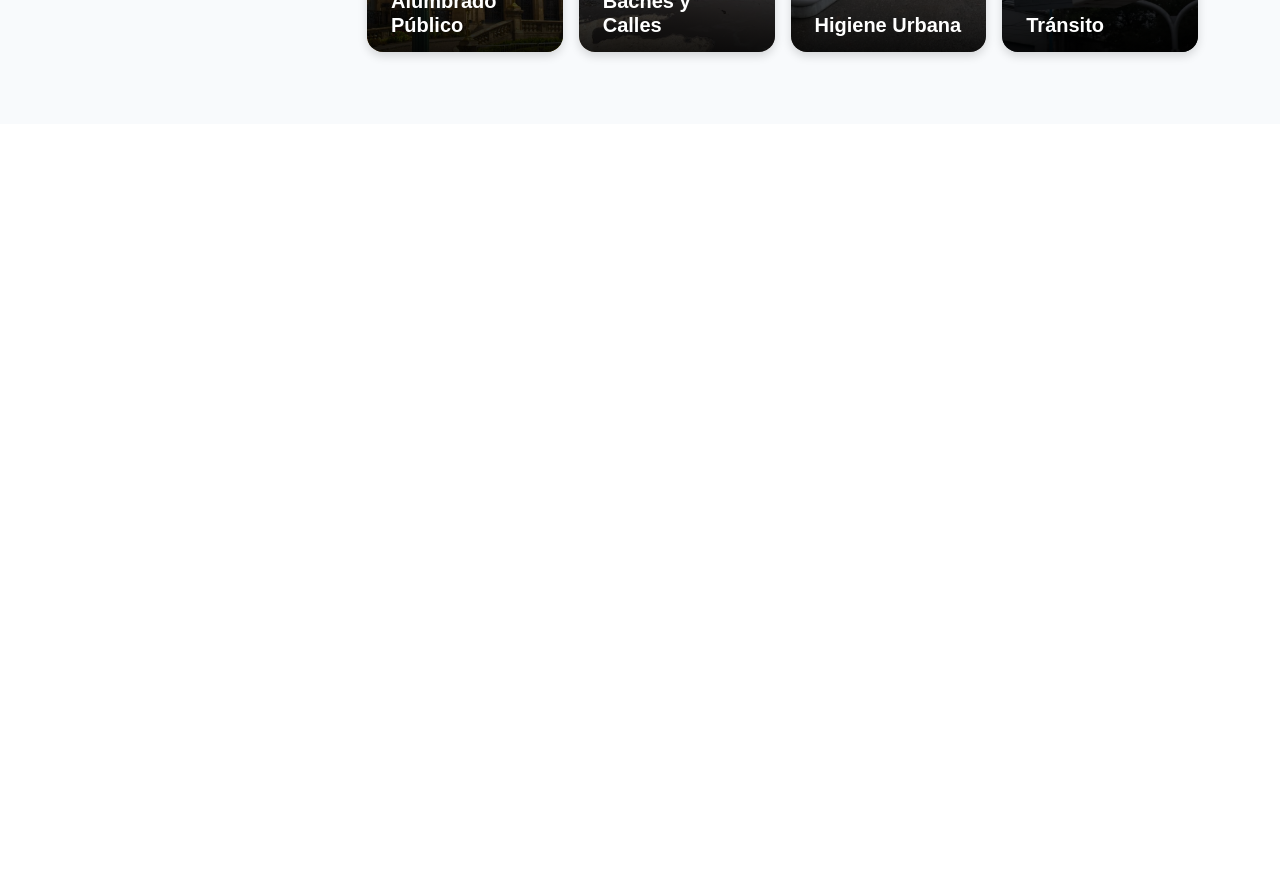
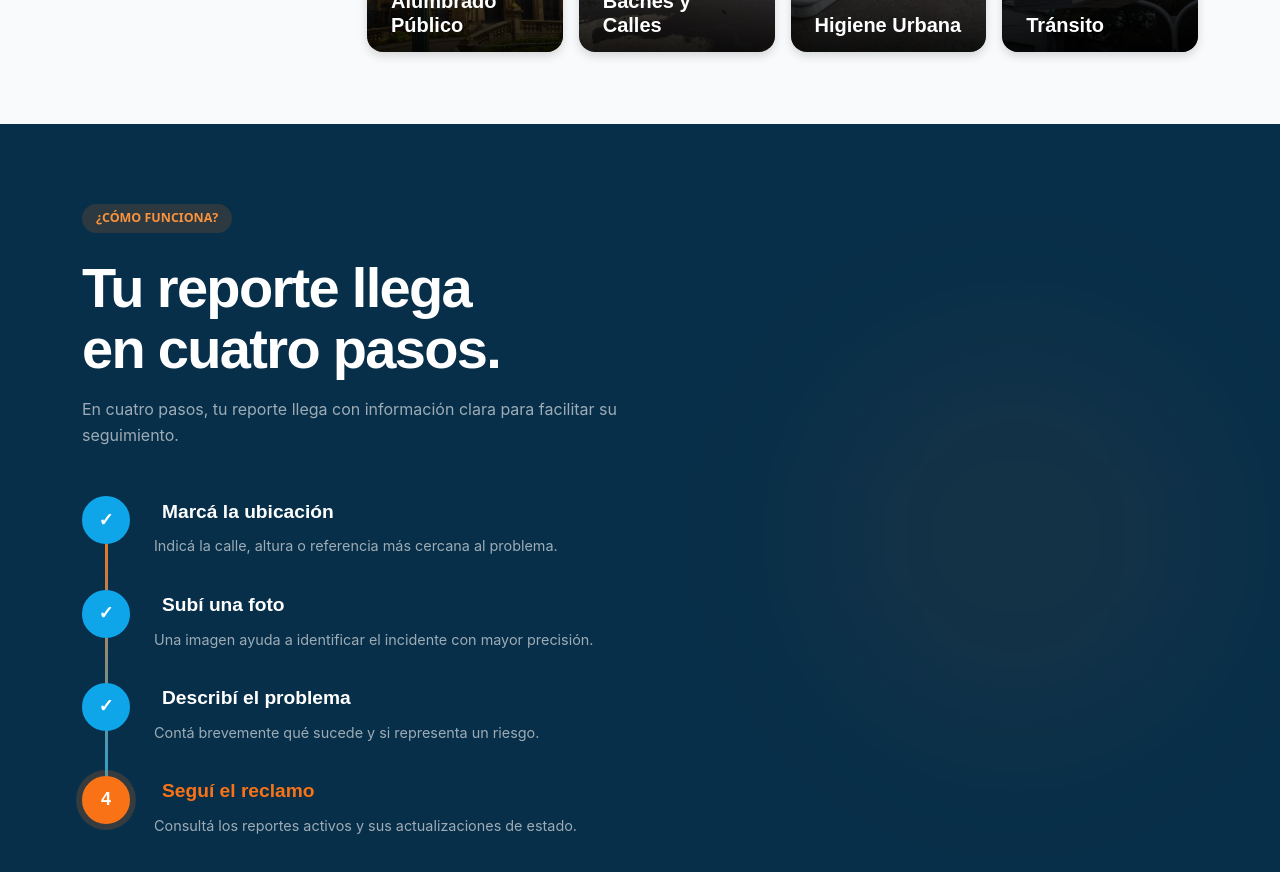
Before and after one commit to LucasCarrizo14/SOSTucuman-frontend, a React (Vite) app: page / in a window 1280 px wide. Shown: the part 1160-2032 px from the top of the page. Before the commit the page ends 1284 px from the top, so only its background shows below. Built offline with nearby package versions, Linux system fonts and the light colour scheme.

Commit message:
refactor:Migro seccion como funciona a react-b y cambio de diseño

```diff
--- a/package.json
+++ b/package.json
@@ -13,7 +13,9 @@
     "bootstrap": "^5.3.8",
     "react": "^19.2.8",
     "react-bootstrap": "^2.10.10",
-    "react-dom": "^19.2.8"
+    "react-bootstrap-icons": "^1.11.6",
+    "react-dom": "^19.2.8",
+    "react-router-dom": "^7.18.4"
   },
   "devDependencies": {
     "@eslint/js": "^10.0.1",
--- a/src/App.jsx
+++ b/src/App.jsx
@@ -4,6 +4,7 @@ import AuthModal from "./componentes/Modal-login";
 import Hero from "./componentes/Inicio";
 import ReportModal from "./componentes/Modal-reporte";
 import Categorias from "./componentes/Categorias";
+import ComoFunciona from "./componentes/Como-funciona";
 function App() {
   //MODAL LOGIN
   const [showAuthModal, setShowAuthModal] = useState(false);
@@ -22,11 +23,10 @@ function App() {
       <AuthModal show={showAuthModal} onHide={handleCloseAuth} />
       <ReportModal show={showReportModal} onHide={handleCloseReport} />
       <Hero onReport={handleOpenReport} />
-      {/* Añadimos la sección de categorías debajo del Hero */}
       <Categorias
         activeCategory={activeCategory}
-        setActiveCategory={setActiveCategory}
-      />
+        setActiveCategory={setActiveCategory}/>
+        <ComoFunciona/>
     </>
   );
 }
--- /dev/null
+++ b/src/componentes/Como-funciona.jsx
@@ -0,0 +1,131 @@
+import { useState, useEffect, useRef } from 'react';
+import { Container } from 'react-bootstrap';
+import { GeoAlt, Camera, PencilSquare, Bell } from 'react-bootstrap-icons';
+import './ComoFunciona.css';
+
+const PASOS = [
+  {
+    pasos: 1,
+    titulo: 'Marcá la ubicación',
+    descripcion: 'Indicá la calle, altura o referencia más cercana al problema.',
+    icon: <GeoAlt />
+  },
+  {
+    pasos: 2,
+    titulo: 'Subí una foto',
+    descripcion: 'Una imagen ayuda a identificar el incidente con mayor precisión.',
+    icon: <Camera />
+  },
+  {
+    pasos: 3,
+    titulo: 'Describí el problema',
+    descripcion: 'Contá brevemente qué sucede y si representa un riesgo.',
+    icon: <PencilSquare />
+  },
+  {
+    pasos: 4,
+    titulo: 'Seguí el reclamo',
+    descripcion: 'Consultá los reportes activos y sus actualizaciones de estado.',
+    icon: <Bell />
+  },
+];
+export default function ComoFunciona() {
+  const sectionRef = useRef(null);
+  const lineRef = useRef(null);
+  const [activeStep, setActiveStep] = useState(-1);
+  const stepRefs = useRef([]);
+
+  useEffect(() => {
+    const section = sectionRef.current;
+    if (!section) return;
+
+    const obs = new IntersectionObserver(
+      ([entry]) => {
+        if (entry.isIntersecting) {
+          if (lineRef.current) lineRef.current.classList.add('activo');
+          PASOS.forEach((_, i) => {
+            setTimeout(() => setActiveStep(i), i * 320 + 200);
+          });
+        }
+      },
+      { threshold: 0.2 }
+    );
+
+    obs.observe(section);
+    return () => obs.disconnect();
+  }, []);
+
+  useEffect(() => {
+    stepRefs.current.forEach((el, i) => {
+      if (el) {
+        if (i <= activeStep) {
+          setTimeout(() => el.classList.add('visible'), i * 50);
+        }
+      }
+    });
+  }, [activeStep]);
+
+  return (
+    <section
+      id="como-funciona"
+      ref={sectionRef}
+      className="position-relative overflow-hidden"
+      style={{ background: '#082f49', paddingTop: '5rem', paddingBottom: '5rem' }}
+    >
+      <div
+        style={{ position: 'absolute', width: '400px', height: '400px', borderRadius: '50%', background: 'rgba(249,115,22,0.05)', filter: 'blur(80px)', top: '50%', right: '5%', transform: 'translateY(-50%)', pointerEvents: 'none' }}
+      />
+
+      <Container>
+        <div className="mb-5" style={{ maxWidth: '600px' }}>
+          <div className="section-chip mb-4" style={{ background: 'rgba(249,115,22,0.15)', color: '#fb923c', display: 'inline-flex', padding: '0.3rem 0.875rem', borderRadius: '50px', fontSize: '0.78rem', fontWeight: 'bold', textTransform: 'uppercase' }}>
+            ¿CÓMO FUNCIONA?
+          </div>
+          <h2 style={{ fontFamily: 'Outfit, sans-serif', fontWeight: 800, fontSize: 'clamp(2rem, 5vw, 3.5rem)', color: 'white', letterSpacing: '-0.03em', marginBottom: '1rem', lineHeight: '1.1' }}>
+            Tu reporte llega<br />en cuatro pasos.
+          </h2>
+          <p style={{ color: 'rgba(255,255,255,0.6)', fontFamily: 'Inter, sans-serif', fontSize: '1rem', lineHeight: 1.65 }}>
+            En cuatro pasos, tu reporte llega con información clara para facilitar su seguimiento.
+          </p>
+        </div>
+
+        <div style={{ maxWidth: '700px' }}>
+          <div className="position-relative">
+
+            <div className="d-none d-md-block position-absolute" style={{ left: '23px', top: '24px', bottom: '24px', width: '3px', background: 'rgba(255,255,255,0.08)', borderRadius: '3px', zIndex: 1 }}>
+              <div ref={lineRef} className="paso-linea-relleno" style={{ borderRadius: '3px' }} />
+            </div>
+
+            {PASOS.map((step, i) => (
+              <div key={step.pasos} className="d-flex gap-4 mb-4 position-relative z-2">
+                <div className={`paso-punto flex-shrink-0 ${i < activeStep ? 'completado' : i === activeStep ? 'activo' : ''}`}>
+                  {i < activeStep ? '✓' : step.pasos}
+                </div>
+
+                <div
+                  ref={el => { stepRefs.current[i] = el }}
+                  className="paso-contenido pb-2 w-100"
+                  style={{ transitionDelay: `${i * 0.1}s` }}
+                >
+                  <div className="d-flex align-items-center gap-2 mb-2">
+                    <span style={{ fontSize: '1.25rem', color: i === activeStep ? '#f97316' : 'white', transition: 'color 0.3s' }}>
+                      {step.icon}
+                    </span>
+                    <h3 style={{ fontFamily: 'Outfit, sans-serif', fontWeight: 700, fontSize: '1.2rem', color: i === activeStep ? '#f97316' : 'white', transition: 'color 0.3s', margin: 0 }}>
+                      {step.titulo}
+                    </h3>
+                  </div>
+                  <p style={{ fontFamily: 'Inter, sans-serif', fontSize: '0.9rem', color: 'rgba(255,255,255,0.6)', lineHeight: 1.6, margin: 0 }}>
+                    {step.descripcion}
+                  </p>
+                </div>
+
+              </div>
+            ))}
+
+          </div>
+        </div>
+      </Container>
+    </section>
+  );
+}
--- /dev/null
+++ b/src/componentes/ComoFunciona.css
@@ -0,0 +1,63 @@
+/* ==========================================
+   ANIMACIONES DE LA SECCIÓN "CÓMO FUNCIONA"
+   ========================================== */
+
+.paso-linea-relleno {
+  width: 3px;
+  background: linear-gradient(to bottom, #f97316, #0ea5e9);
+  transition: height 1.2s cubic-bezier(0.22, 1, 0.36, 1);
+  height: 0%;
+}
+
+.paso-linea-relleno.activo {
+  height: 100%;
+}
+
+.paso-punto {
+  width: 48px;
+  height: 48px;
+  border-radius: 50%;
+  display: flex;
+  align-items: center;
+  justify-content: center;
+  font-family: 'Outfit', sans-serif;
+  font-weight: 800;
+  font-size: 1.125rem;
+  border: 3px solid rgba(255, 255, 255, 0.1);
+  background: #082f49;
+  color: rgba(255, 255, 255, 0.3);
+  transition: all 0.4s cubic-bezier(0.22, 1, 0.36, 1);
+  position: relative;
+  z-index: 2;
+}
+
+.paso-punto.activo {
+  background: #f97316;
+  border-color: #f97316;
+  color: white;
+  box-shadow: 0 0 0 6px rgba(249, 115, 22, 0.18);
+  animation: animacion-rebote 0.5s cubic-bezier(0.22, 1, 0.36, 1);
+}
+
+.paso-punto.completado {
+  background: #0ea5e9;
+  border-color: #0ea5e9;
+  color: white;
+}
+
+.paso-contenido {
+  opacity: 0;
+  transform: translateX(20px);
+  transition: opacity 0.5s ease, transform 0.5s cubic-bezier(0.22, 1, 0.36, 1);
+}
+
+.paso-contenido.visible {
+  opacity: 1;
+  transform: translateX(0);
+}
+
+@keyframes animacion-rebote {
+  0% { transform: scale(0.5); opacity: 0; }
+  70% { transform: scale(1.1); }
+  100% { transform: scale(1); opacity: 1; }
+}
```
Also changed, not shown: src/App.css (deleted, +0 -185 lines), 1 other file (tests, documents, lock files or other folders).
